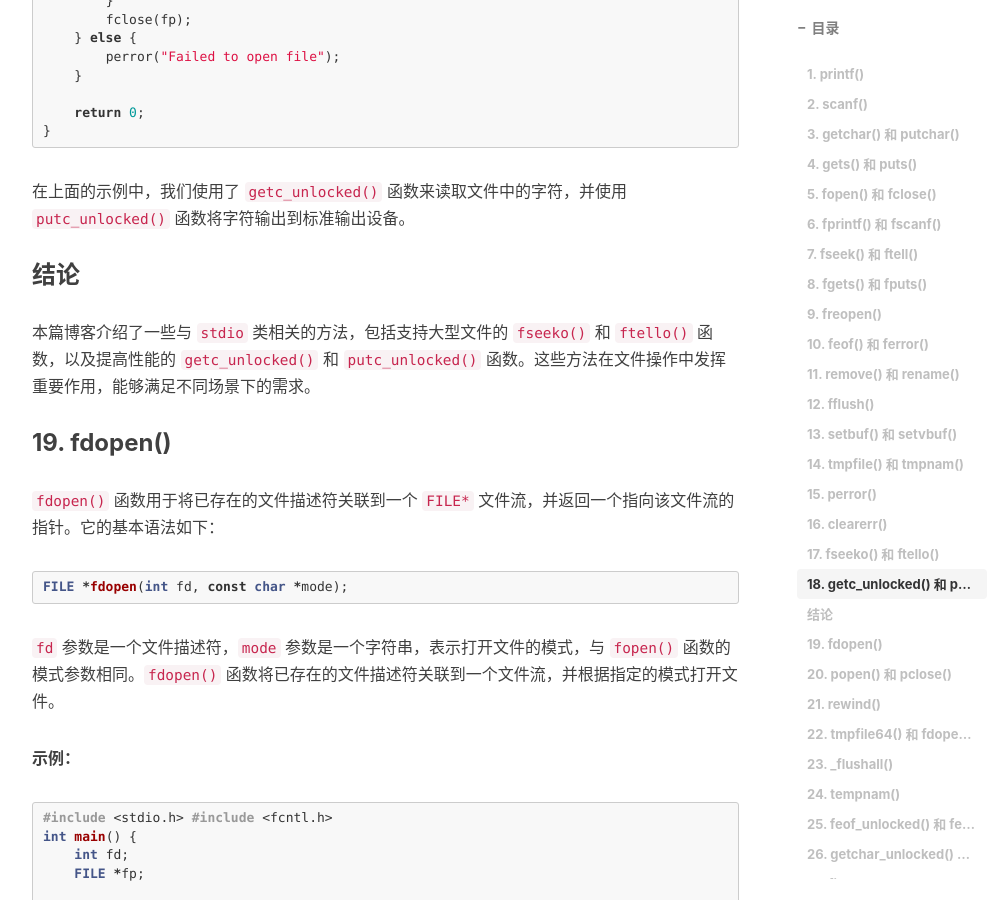
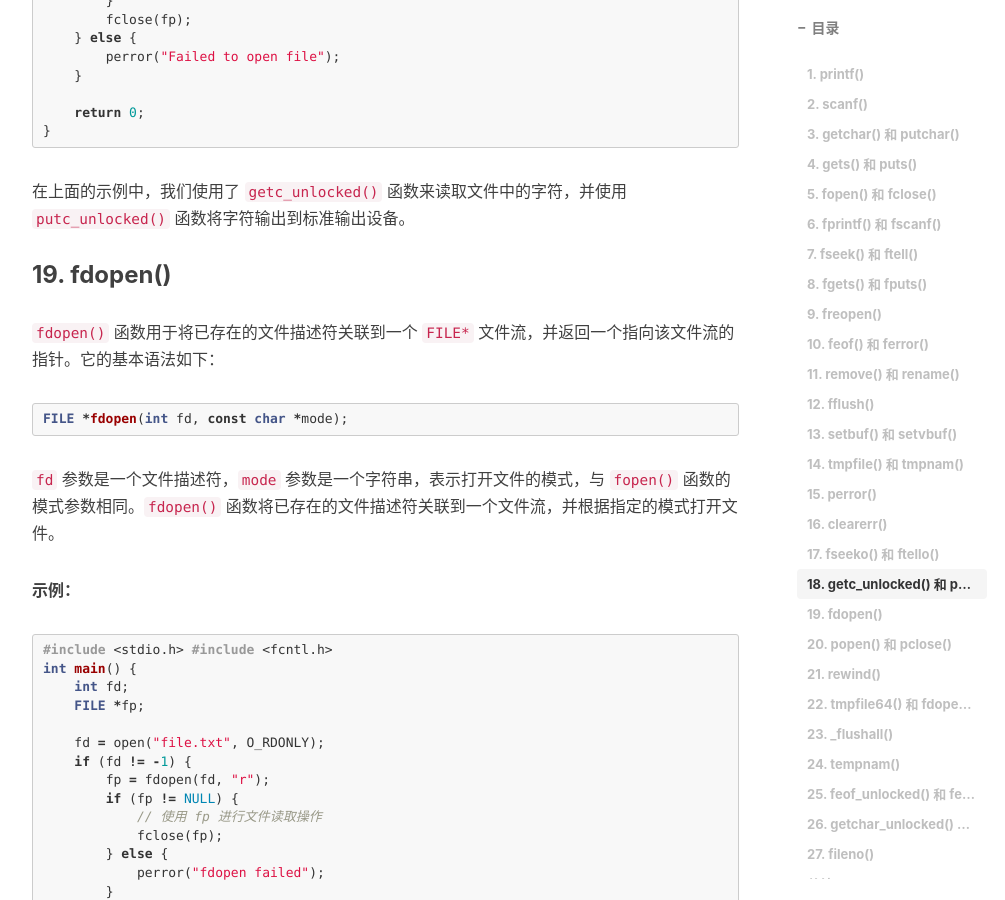
Before and after one commit to BuddyLiu/docs, a Jekyll site: the page built from _posts/2024-04-14-04-C语言中常用的stdio类方法详解.md, in a window 1280 px wide and 900 px high, scrolled down 12037 px. Shown: the whole window, without its empty margins (233-1238 px from the left). Built offline with Jekyll 4.4.1, drawn with Linux system fonts in a browser that asks for light colours; nearby versions of some CDN libraries; comment, search, counter and statistics services are not loaded.

Commit message:
no message

```diff
--- a/_posts/2024-04-14-04-C语言中常用的stdio类方法详解.md
+++ b/_posts/2024-04-14-04-C语言中常用的stdio类方法详解.md
@@ -509,12 +509,6 @@ int main() {
 
 在上面的示例中，我们使用了 `getc_unlocked()` 函数来读取文件中的字符，并使用 `putc_unlocked()` 函数将字符输出到标准输出设备。
 
-
-
-### 结论
-
-本篇博客介绍了一些与 `stdio` 类相关的方法，包括支持大型文件的 `fseeko()` 和 `ftello()` 函数，以及提高性能的 `getc_unlocked()` 和 `putc_unlocked()` 函数。这些方法在文件操作中发挥重要作用，能够满足不同场景下的需求。
-
 ### 19. fdopen()
 
 `fdopen()` 函数用于将已存在的文件描述符关联到一个 `FILE*` 文件流，并返回一个指向该文件流的指针。它的基本语法如下：
```
